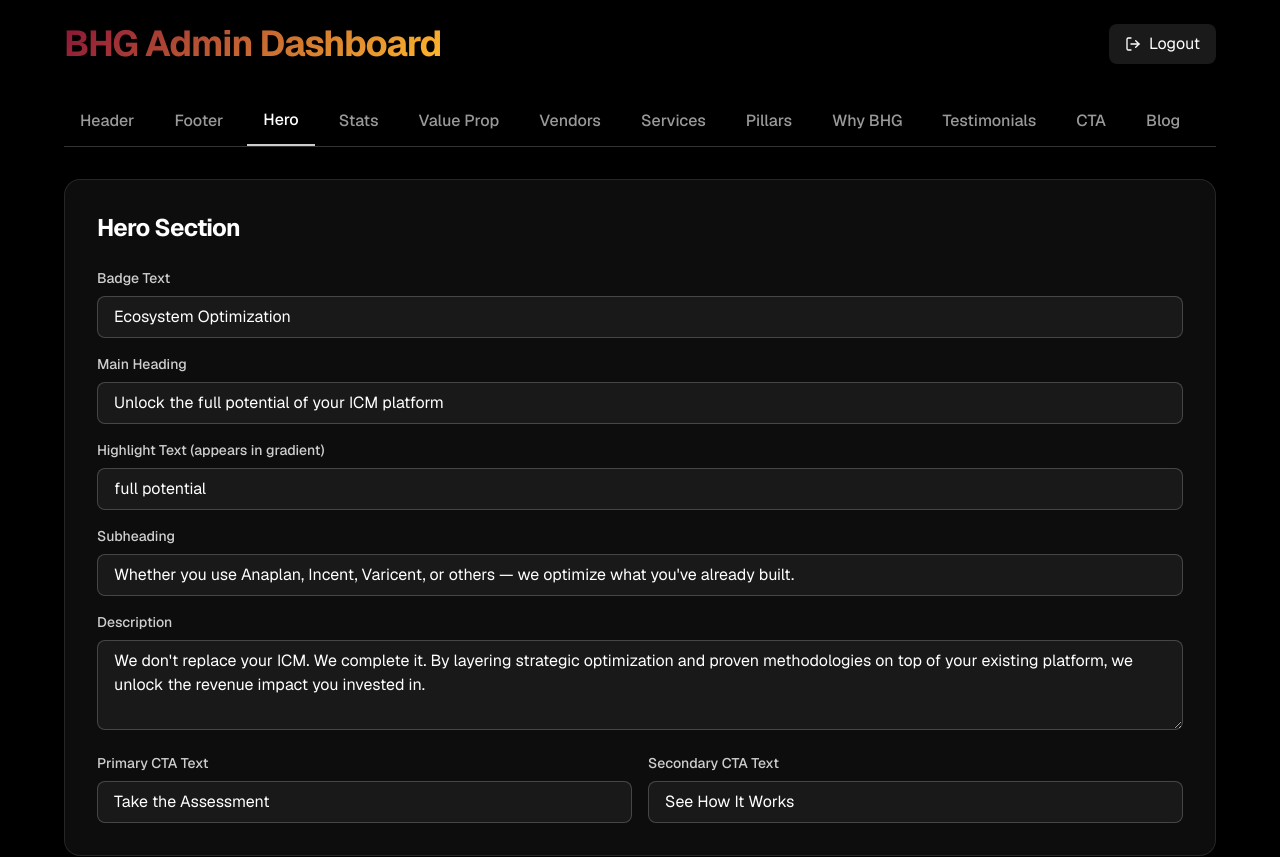
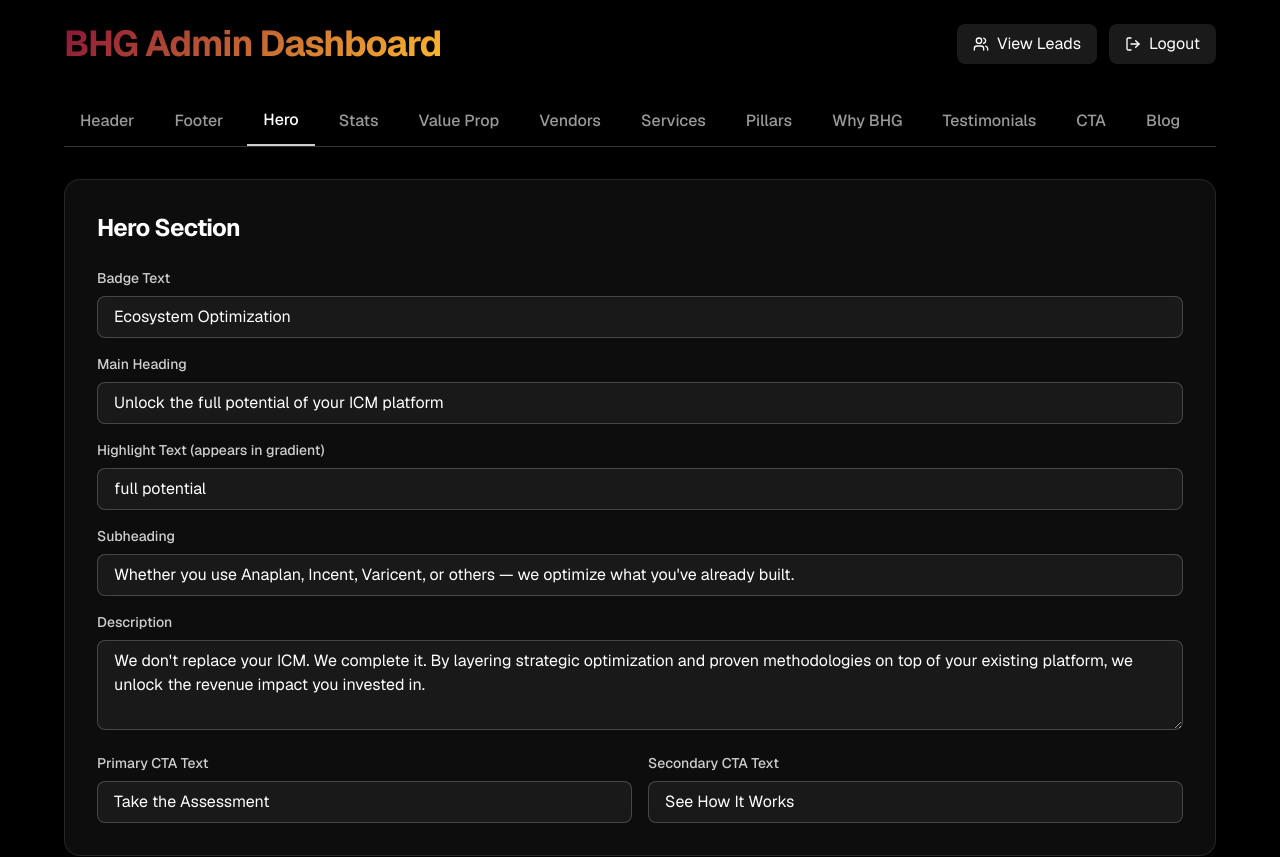
Before and after one commit to AICodeRally/bhg-website, a Next.js app: page /admin in a window 1280 px wide. Shown: the top 857 px of the page. Built offline with nearby package versions, Linux system fonts and the light colour scheme; sample sign-in values are in the browser's storage.

Commit message:
feat(leads): wire leads dashboard to GitHub API, add admin link

```diff
--- a/app/admin/page.tsx
+++ b/app/admin/page.tsx
@@ -2,7 +2,8 @@
 
 import { useState, useEffect } from 'react'
 import { useRouter } from 'next/navigation'
-import { Save, LogOut, Plus, Trash2 } from 'lucide-react'
+import Link from 'next/link'
+import { Save, LogOut, Plus, Trash2, Users } from 'lucide-react'
 
 interface Content {
   header: {
@@ -201,12 +202,20 @@ export default function AdminDashboard() {
       <div className="max-w-6xl mx-auto">
         <div className="flex justify-between items-center mb-8">
           <h1 className="text-4xl font-bold gradient-text">BHG Admin Dashboard</h1>
+          <div className="flex items-center gap-3">
+            <Link
+              href="/dashboard/leads"
+              className="flex items-center gap-2 px-4 py-2 bg-white/10 hover:bg-white/20 rounded-lg text-white transition"
+            >
+              <Users className="w-4 h-4" /> View Leads
+            </Link>
             <button
               onClick={handleLogout}
               className="flex items-center gap-2 px-4 py-2 bg-white/10 hover:bg-white/20 rounded-lg text-white transition"
             >
               <LogOut className="w-4 h-4" /> Logout
             </button>
+          </div>
         </div>
 
         {saveMessage && (
--- a/app/dashboard/leads/page.tsx
+++ b/app/dashboard/leads/page.tsx
@@ -24,9 +24,23 @@ export default function LeadsDashboard() {
   const [sortBy, setSortBy] = useState<string>('date')
 
   useEffect(() => {
-    // TODO: Replace with actual API call to fetch leads
-    // For now, this is a placeholder
-    setLoading(false)
+    const fetchLeads = async () => {
+      const token = localStorage.getItem('adminToken') || ''
+      try {
+        const res = await fetch('/api/admin/save-leads', {
+          headers: { Authorization: `Bearer ${token}` },
+        })
+        if (res.ok) {
+          const data = await res.json()
+          setLeads(data)
+        }
+      } catch (e) {
+        console.error('Failed to load leads:', e)
+      } finally {
+        setLoading(false)
+      }
+    }
+    fetchLeads()
   }, [])
 
   const filteredLeads = leads
```
Lines whose indentation alone changed are shown as unchanged.
